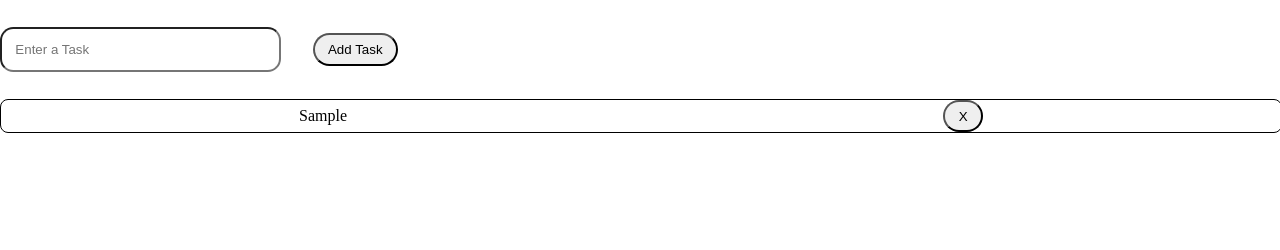
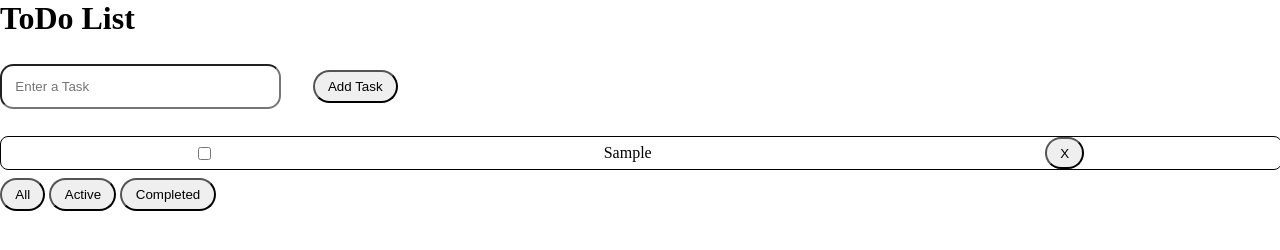
Before and after one commit to Ngobe-Thabane/To-Do-List, a plain HTML site: page index.html in a window 1280 px wide. Both pictures are taken after typing "Sample" into the empty fields and a click on the button "Add Task". Drawn offline with Linux system fonts and the light colour scheme.

Commit message:
Completed the To Do App with html and js, a bit of css but no colors just the structure

```diff
--- a/index.html
+++ b/index.html
@@ -8,14 +8,22 @@
 </head>
 <body>
     <main>
+			<h1>ToDo List</h1>
 			<article class="to-do-list">
 				<div class="list_input">
 					<input type="text" id="task_name" placeholder="Enter a Task">
 					<button onclick="getTaskName()">Add Task</button>
 				</div>
-				<section class="task-lister" id="task_list"></section>
+				<section>
+					<section class="task-lister" id="task_list"></section>
+					<div class="btn-list">
+						<button type="button" onclick="completedTasks()"> All</button>
+						<button type="button" onclick="completedTasks(false)">Active</button>
+						<button type="button" onclick="completedTasks(true)">Completed</button>
+					</div>
+				</section>
+			</article>
 			</main>
-			</article>
 		<script src="./script.js"></script>
 </body>
 </html>
--- a/script.js
+++ b/script.js
@@ -1,25 +1,51 @@
 
-let task_list = [];
+const task_list = [];
 
 function getTaskName(){
   const task_name = document.getElementById('task_name');
-  task_list.push({name: task_name.value, status : 'Not Started'});
+
+  if (task_name.value !== '')
+    task_list.push({name: task_name.value, completed : false});
+
   task_name.value = "";
-  displayTasks();
+
+  displayTasks(task_list);
 }
 
 
-function displayTasks(){
+function displayTasks(list_task){
   const task_list_container = document.getElementById('task_list');
   task_list_container.innerText = "";
-  task_list.forEach((task,index)=>{
-    let task_div = createTaskContainer('task', task.name, 'div');
+
+
+  list_task.forEach((task,index)=>{
+
+    let task_div = createTaskContainer('task','', 'div');
+    let task_check_list = createTaskContainer('check-task', '', 'input');
+    task_check_list.name = 'check';
+    task_check_list.type = 'checkbox';
+    task_check_list.checked = task.completed;
     let del = createTaskContainer('del', 'X', 'button');
+    let decription = createTaskContainer('', task.name, 'p');
+    decription.className = task.completed ? 'task-completed' : 'task-active';
     del.id = index;
+
     del.addEventListener('click', (event)=>{
       removeTask(event.target.id);
     })
+    task_check_list.addEventListener('click', (event)=>{
+      let descript = event.target.closest('.task').children[1];
+      descript.className = 'task-completed';
+      task_list.filter((task)=> {
+        if(task.name === descript.innerText){
+          task.completed = true;
+        }
+      })
+    })
+    task_div.appendChild(task_check_list);
+    task_div.appendChild(decription);
     task_div.appendChild(del);
+
     task_list_container.appendChild(task_div);
   });
 
@@ -27,7 +53,7 @@ function displayTasks(){
 
 function removeTask(index){
   task_list.splice(index, 1);
-  displayTasks();
+  displayTasks(task_list);
 }
 
 function createTaskContainer(class_name, content, element){
@@ -38,3 +64,13 @@ function createTaskContainer(class_name, content, element){
   return div_container;
 
 }
+
+function completedTasks( done){
+  if (done == undefined){
+    displayTasks(task_list);
+    return;
+  }
+
+  let complete = done ? task_list.filter(task => task.completed == true) : task_list.filter(task => task.completed == false);
+  displayTasks(complete);
+}
--- a/style.css
+++ b/style.css
@@ -31,3 +31,7 @@ button{
   justify-content: space-around;
   align-items: center;
 }
+
+.task-completed{
+  text-decoration: line-through;
+}
```
